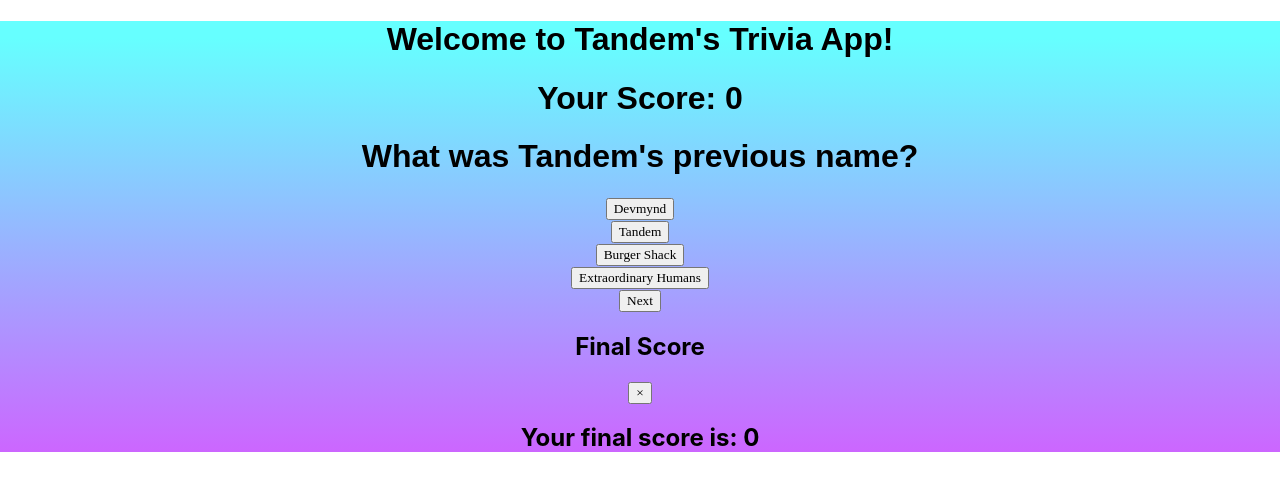
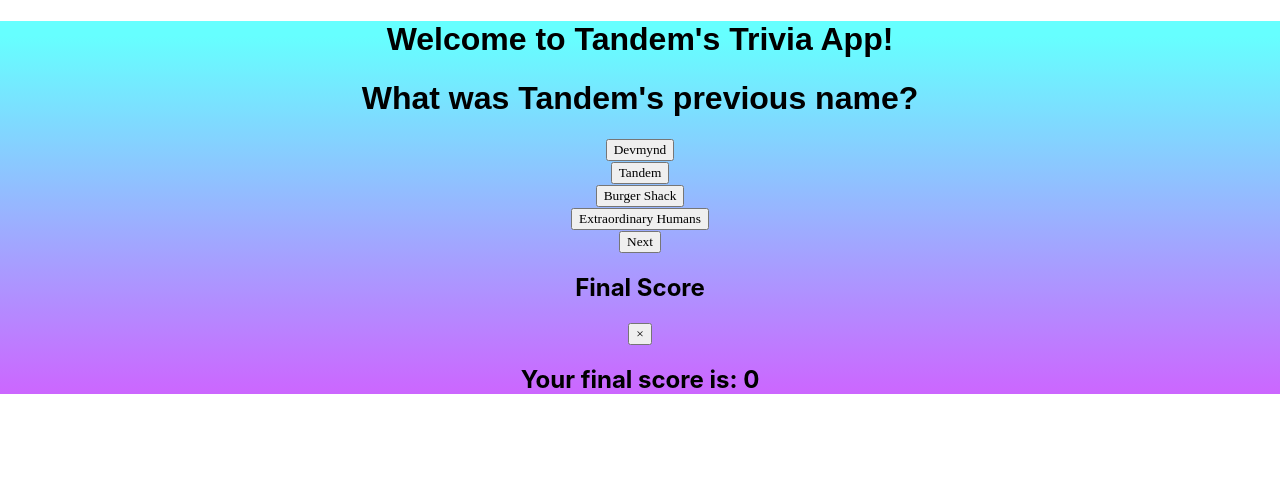
Before and after one commit to JoyPalumbo/tandem_trivia, a React (Create React App) app: page / in a window 1280 px wide. Shown: the top 490 px of the page. Built offline with nearby package versions, Linux system fonts and the light colour scheme.

Commit message:
cleaned up code

```diff
--- a/src/App.js
+++ b/src/App.js
@@ -36,19 +36,16 @@
         </div>
         <div class="mb-4"></div>
         <div class="row justify-content-md-center">
-          {/* <div class="column">
-            <UserInfo callbackFromParent={getNameFromChild} />
-          </div> */}
           <div class="col-md-auto">
             {/* <div class="w-100"> */}
             {/* <div class="row justify-content-md-center"> */}
-            <Score
+            {/* <Score
               callbackFromParent={getScoreFromScore}
               name={name}
               score={scoreUpdate}
-            />
+            /> */}
           </div>
-          {/* </div> */}
+
           <div class="mb-2"></div>
         </div>
         <div class="row justify-content-md-center">
@@ -57,7 +54,6 @@
             callbackFromParent={getScoreFromQuestions}
             score={scoreUpdate}
           />
-          {/* </div> */}
         </div>
       </div>
     </div>
```
